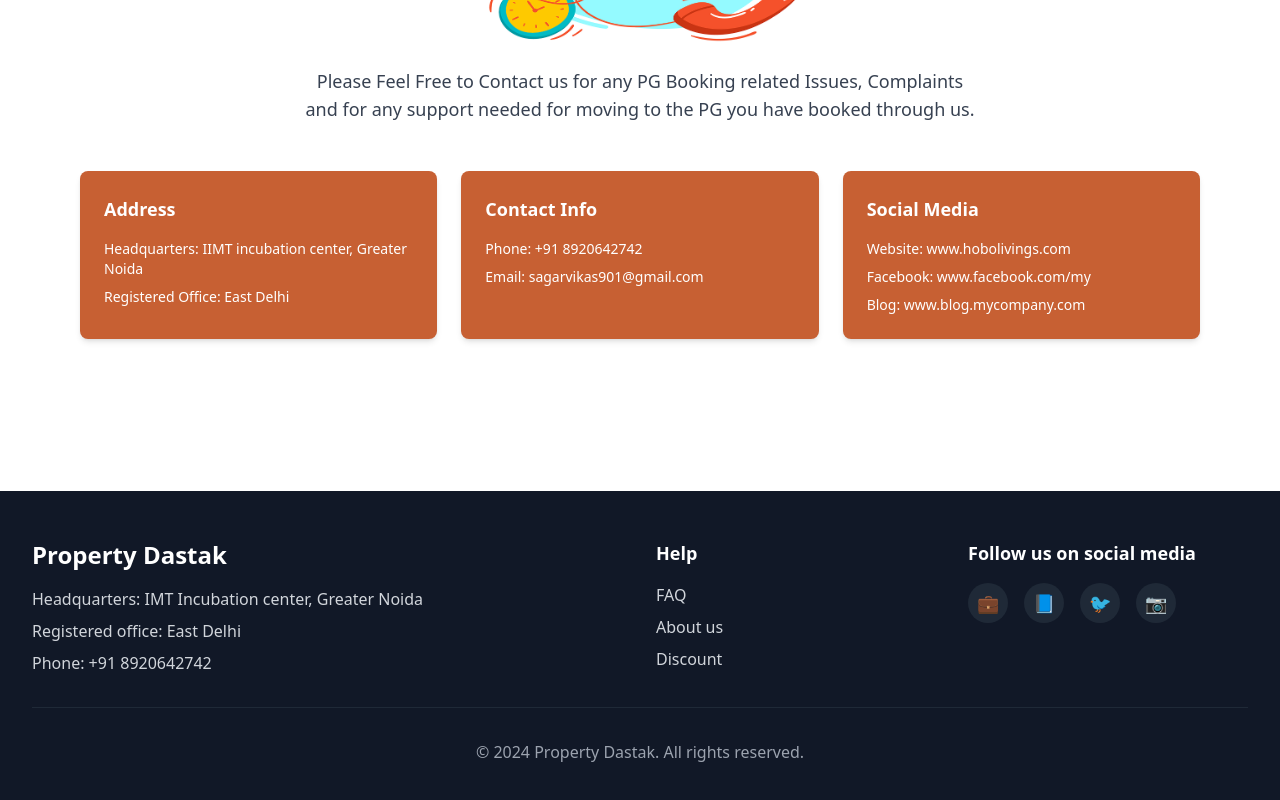
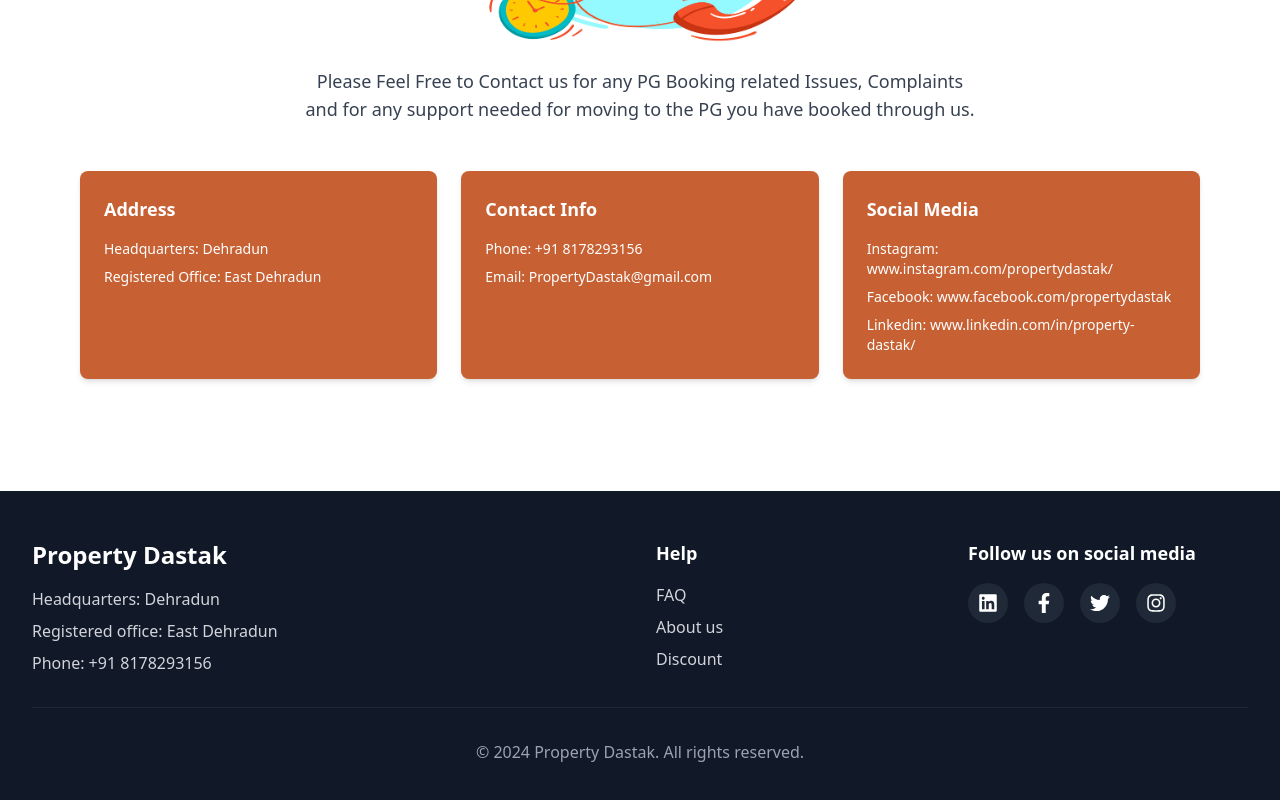
Before and after one commit to shubham-qw/property_dasktak_client, a Next.js app: page /contact in a window 1280 px wide. Shown: the part 374-1174 px from the top of the page. Built offline with nearby package versions, Linux system fonts and the light colour scheme.

Commit message:
Updated footer hover color, auth modal changes, contact page fixes, package updates

```diff
--- a/app/components/layout/Footer.tsx
+++ b/app/components/layout/Footer.tsx
@@ -1,13 +1,14 @@
 "use client";
 
-import React from 'react';
+import React from "react";
+import { FaLinkedin, FaFacebookF, FaTwitter, FaInstagram } from "react-icons/fa";
 
 const Footer = () => {
   const socialMedia = [
-    { name: 'LinkedIn', icon: '💼', link: '#' },
-    { name: 'Facebook', icon: '📘', link: '#' },
-    { name: 'Twitter', icon: '🐦', link: '#' },
-    { name: 'Instagram', icon: '📷', link: '#' }
+    { name: "LinkedIn", icon: <FaLinkedin />, link: "www.linkedin.com/in/property-dastak/" },
+    { name: "Facebook", icon: <FaFacebookF />, link: "#" },
+    { name: "Twitter", icon: <FaTwitter />, link: "#" },
+    { name: "Instagram", icon: <FaInstagram />, link: "www.instagram.com/propertydastak/" },
   ];
 
   return (
@@ -16,13 +17,11 @@
         <div className="grid grid-cols-1 md:grid-cols-4 gap-8">
           {/* Logo and Company Info */}
           <div className="col-span-1 md:col-span-2">
-            <h3 className="text-2xl font-bold mb-4">
-              Property Dastak
-            </h3>
+            <h3 className="text-2xl font-bold mb-4">Property Dastak</h3>
             <div className="space-y-2 text-gray-300">
-              <p>Headquarters: IMT Incubation center, Greater Noida</p>
-              <p>Registered office: East Delhi</p>
-              <p>Phone: +91 8920642742</p>
+              <p>Headquarters: Dehradun</p>
+              <p>Registered office: East Dehradun</p>
+              <p>Phone: +91 8178293156</p>
             </div>
           </div>
 
@@ -30,24 +29,38 @@
           <div>
             <h4 className="text-lg font-semibold mb-4">Help</h4>
             <ul className="space-y-2 text-gray-300">
-              <li><a href="#" className="hover:text-white transition-colors">FAQ</a></li>
-              <li><a href="#" className="hover:text-white transition-colors">About us</a></li>
-              <li><a href="#" className="hover:text-white transition-colors">Discount</a></li>
+              <li>
+                <a href="#" className="hover:text-white transition-colors">
+                  FAQ
+                </a>
+              </li>
+              <li>
+                <a href="#" className="hover:text-white transition-colors">
+                  About us
+                </a>
+              </li>
+              <li>
+                <a href="#" className="hover:text-white transition-colors">
+                  Discount
+                </a>
+              </li>
             </ul>
           </div>
 
           {/* Social Media */}
           <div>
-            <h4 className="text-lg font-semibold mb-4">Follow us on social media</h4>
+            <h4 className="text-lg font-semibold mb-4">
+              Follow us on social media
+            </h4>
             <div className="flex space-x-4">
               {socialMedia.map((social) => (
                 <a
                   key={social.name}
                   href={social.link}
-                  className="w-10 h-10 bg-gray-800 rounded-full flex items-center justify-center hover:bg-orange-500 transition-colors"
+                  className="w-10 h-10 bg-gray-800 rounded-full flex items-center justify-center hover:bg-orange-600 transition-colors"
                   title={social.name}
                 >
-                  <span className="text-lg">{social.icon}</span>
+                  <span className="text-xl">{social.icon}</span>
                 </a>
               ))}
             </div>
--- a/app/components/ui/AuthModal.tsx
+++ b/app/components/ui/AuthModal.tsx
@@ -3,7 +3,8 @@
 import { ChangeEvent, useEffect, useRef, useState } from "react";
 import clsx from "clsx";
 import axios from 'axios';
-type Step = "chooser" | "login" | "intent" | "identity" | "verify"; // 🔧 CHANGED: include "login", remove "signup"
+type Step = "chooser" | "login" | "intent" | "profile" | "identity" | "verify";
+
 type Mode = "otp" | "password";
 
 export default function AuthModal({
@@ -18,6 +19,9 @@
   const [intent, setIntent] = useState<"buy" | "sell" | null>(null);
   const [contactMethod, setContactMethod] = useState("email");
   const [contactValue, setContactValue] = useState("");
+  const [firstName, setFirstName] = useState("");
+  const [lastName, setLastName] = useState("");
+
 
   // identity entry (email/phone)
   const [identityValue, setIdentityValue] = useState("");
@@ -112,7 +116,6 @@
       className="fixed inset-0 z-[100] flex items-center justify-center"
       aria-modal="true"
       role="dialog"
-      onClick={() => onOpenChange(false)}
     >
       <div className="absolute inset-0 bg-black/50" />
       <div
@@ -161,6 +164,45 @@
             </div>
           </div>
         )}
+
+        {/* Step: profile (First & Last Name) */}
+        {step === "profile" && (
+          <div className="pt-4">
+            <div className="mt-2 space-y-4">
+              <p className="text-lg font-medium">Tell us about you</p>
+
+              <input
+                type="text"
+                placeholder="First Name"
+                value={firstName}
+                onChange={(e) => setFirstName(e.target.value)}
+                className="w-full rounded-xl border border-black/20 bg-[#C76033]/10 px-4 py-3 outline-none focus:ring-2 focus:ring-[#C76033]"
+              />
+
+              <input
+                type="text"
+                placeholder="Last Name"
+                value={lastName}
+                onChange={(e) => setLastName(e.target.value)}
+                className="w-full rounded-xl border border-black/20 bg-[#C76033]/10 px-4 py-3 outline-none focus:ring-2 focus:ring-[#C76033]"
+              />
+
+              <button
+                onClick={() => setStep("identity")}
+                disabled={!firstName || !lastName}
+                className={clsx(
+                  "mt-2 w-full rounded-2xl px-5 py-3 font-semibold",
+                  firstName && lastName
+                    ? "bg-[#C76033] text-white"
+                    : "bg-[#C76033]/20 text-black/60 cursor-not-allowed"
+                )}
+              >
+                Next
+              </button>
+            </div>
+          </div>
+        )}
+
 
         {/* Step: login */}
         {step === "login" && (
@@ -221,7 +263,7 @@
                 </button>
               </div>
               <button
-        onClick={() => setStep("identity")}
+                onClick={() => setStep("profile")}
                 disabled={!intent} // disable until user selects
                 className={clsx(
                   "mt-2 w-full rounded-2xl px-5 py-3 font-semibold",
--- a/app/contact/page.tsx
+++ b/app/contact/page.tsx
@@ -22,23 +22,23 @@
         <ContactInfo
           title="Address"
           items={[
-            "Headquarters: IIMT incubation center, Greater Noida",
-            "Registered Office: East Delhi",
+            "Headquarters: Dehradun",
+            "Registered Office: East Dehradun",
           ]}
         />
         <ContactInfo
           title="Contact Info"
           items={[
-            "Phone: +91 8920642742",
-            "Email: sagarvikas901@gmail.com",
+            "Phone: +91 8178293156",
+            "Email: PropertyDastak@gmail.com",
           ]}
         />
         <ContactInfo
           title="Social Media"
           items={[
-            "Website: www.hobolivings.com",
-            "Facebook: www.facebook.com/my",
-            "Blog: www.blog.mycompany.com",
+            "Instagram: www.instagram.com/propertydastak/",
+            "Facebook: www.facebook.com/propertydastak",
+            "Linkedin: www.linkedin.com/in/property-dastak/",
           ]}
         />
       </div>
--- a/package.json
+++ b/package.json
@@ -15,6 +15,7 @@
     "postcss": "8.5.1",
     "react": "latest",
     "react-dom": "latest",
+    "react-icons": "^5.5.0",
     "tailwindcss": "3.4.17",
     "typescript": "5.7.3"
   },
```
Also changed, not shown: 1 other file (tests, documents, lock files or other folders). Lines whose indentation alone changed are shown as unchanged.
